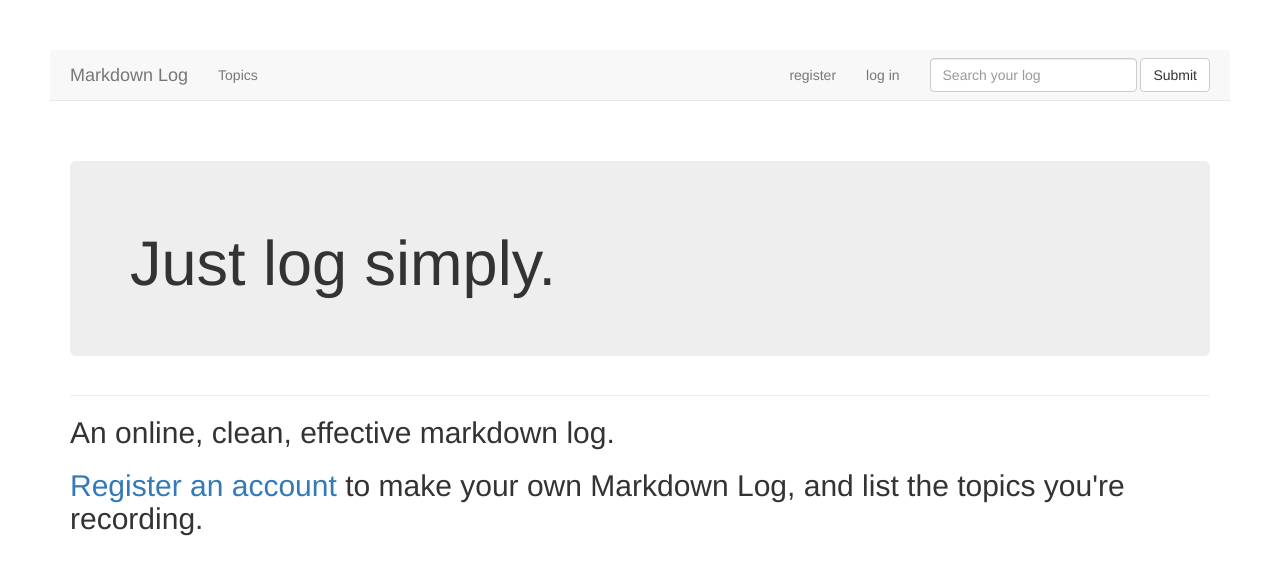
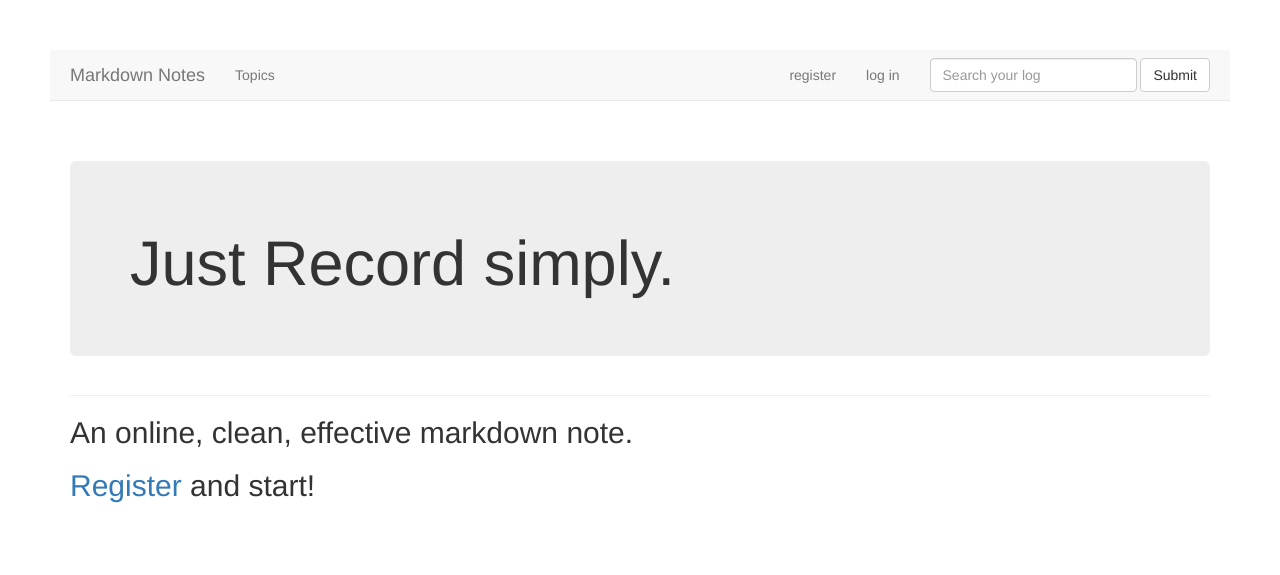
Before and after one commit to thousandyoung/learning_logs_web_by_Django, a Django app: page / in a window 1280 px wide. Shown: the top 575 px of the page. Run offline with Django 3.2, Linux system fonts and the light colour scheme; some libraries are stand-ins or nearby versions.

Commit message:
modified

```diff
--- a/learning_logs/templates/learning_logs/base.html
+++ b/learning_logs/templates/learning_logs/base.html
@@ -90,7 +90,7 @@
                     data-toggle="collapse" data-target="#navbar"
                     aria-expanded="false" aria-controls="navbar">
             </button>
-            <a class="navbar-brand" href="{% url 'learning_logs:index' %}">Markdown Log</a>
+            <a class="navbar-brand" href="{% url 'learning_logs:index' %}">Markdown Notes</a>
         </div>
         <div id="navbar" class="navbar-collapse collapse">
             <ul class="nav navbar-nav">
--- a/learning_logs/templates/learning_logs/edit_entry.html
+++ b/learning_logs/templates/learning_logs/edit_entry.html
@@ -2,7 +2,7 @@
 <html lang="en">
 <head>
     <meta charset="UTF-8">
-    <title>edit entry</title>
+    <title>edit Note</title>
 </head>
 <body>
 {% extends "learning_logs/base.html" %}
@@ -10,7 +10,7 @@
 <link rel="stylesheet" href="{% static 'code.css' %}">
 {% load bootstrap3 %}
 {% block header %}
-    <h2>edit entry:</h2>
+    <h2>edit Note:</h2>
 {% endblock header %}
 
 {% block content %}
@@ -32,7 +32,7 @@
                 <div class="modal-dialog modal-dialog-centered" role="document">
                     <div class="modal-content">
                         <div class="modal-header">
-                            <h5 class="modal-title" id="exampleModalCenterTitle">Delete entry</h5>
+                            <h5 class="modal-title" id="exampleModalCenterTitle">Delete note</h5>
                             <button type="button" class="close" data-dismiss="modal" aria-label="Close">
                                 <span aria-hidden="true">&times;</span>
                             </button>
--- a/learning_logs/templates/learning_logs/index.html
+++ b/learning_logs/templates/learning_logs/index.html
@@ -2,22 +2,21 @@
 <html lang="en">
 <head>
     <meta charset="UTF-8">
-    <title>MD Recoder</title>
+    <title>MD Notes</title>
 </head>
 <body>
 {% extends "learning_logs/base.html" %}
 {% block header %}
     <div class='jumbotron'>
-        <h1>Just log simply.</h1>
+        <h1>Just Record simply.</h1>
     </div>
 {% endblock header %}
 {% block content %}
     <h2>
-       An online, clean, effective markdown log.
+       An online, clean, effective markdown note.
     </h2>
     <h2>
-    <a href="{% url 'users:register' %}">Register an account</a> to make
-    your own Markdown Log, and list the topics you're recording.
+    <a href="{% url 'users:register' %}">Register </a> and start!
 </h2>
 {% endblock content %}
 </body>
--- a/learning_logs/templates/learning_logs/new_entry.html
+++ b/learning_logs/templates/learning_logs/new_entry.html
@@ -2,13 +2,13 @@
 <html lang="en">
 <head>
     <meta charset="UTF-8">
-    <title>new entry</title>
+    <title>new note</title>
 </head>
 <body>
 {% extends "learning_logs/base.html" %}
 {% load bootstrap3 %}
 {% block header %}
-    <h2>Add a new entry:</h2>
+    <h2>Add a new note:</h2>
 {% endblock header %}
 {% block content %}
 
@@ -20,7 +20,7 @@
         {#        {{ form.as_p }}#}
 
         {% buttons %}
-            <button type="submit" class="btn btn-success  mb-2">add entry</button>
+            <button type="submit" class="btn btn-success  mb-2">add note</button>
         {% endbuttons %}
 
 
--- a/learning_logs/templates/learning_logs/search_result.html
+++ b/learning_logs/templates/learning_logs/search_result.html
@@ -82,7 +82,7 @@
 
     {% empty %}
         <div class="alert alert-info" role="alert">
-            There are no entries for this topic yet
+            There are no notes for this topic yet
         </div>
 
 
--- a/learning_logs/templates/learning_logs/show_entry.html
+++ b/learning_logs/templates/learning_logs/show_entry.html
@@ -25,7 +25,6 @@
 
         <p>
          {{ entry.text|safe }}
-
         </p>
 
     {% endautoescape %}
--- a/learning_logs/templates/learning_logs/topic.html
+++ b/learning_logs/templates/learning_logs/topic.html
@@ -79,7 +79,7 @@
 
     {% empty %}
         <div class="alert alert-info" role="alert">
-            There are no entries for this topic yet
+            There are no notes for this topic yet
         </div>
 
 
--- a/learning_logs/views.py
+++ b/learning_logs/views.py
@@ -43,7 +43,7 @@ def search_entry(request):
 
 
 
-    paginator = Paginator(entries, 7)
+    paginator = Paginator(entries, 5)
     page = request.GET.get('page')
     entry_page = paginator.get_page(page)
     context = {'entries': entries, 'entry_page': entry_page, 'search': search, 'tag': tag}
@@ -56,7 +56,7 @@ def topic(request, topic_id):
     if topic.owner != request.user:
         raise Http404
     entries = topic.entry_set.order_by('date_added')
-    paginator = Paginator(entries, 7)
+    paginator = Paginator(entries, 5)
     page = request.GET.get('page')
     entry_page = paginator.get_page(page)
     context = {'topic': topic, 'entries': entries, 'entry_page': entry_page}
--- a/requirements.txt
+++ b/requirements.txt
@@ -6,9 +6,11 @@ Django==3.2.8
 django-bootstrap3==15.0.0
 django-bootstrap5==21.1
 django-mdeditor==0.1.18
+django-taggit==2.0.0
 gunicorn==20.1.0
 Markdown==3.3.4
 psycopg2-binary==2.9.2
+Pygments==2.10.0
 pytz==2021.3
 soupsieve==2.3.1
 sqlparse==0.4.2
```
Also changed, not shown: learning_logs/models.py (+9 -4 lines), main.py (added, +7 -0 lines).
